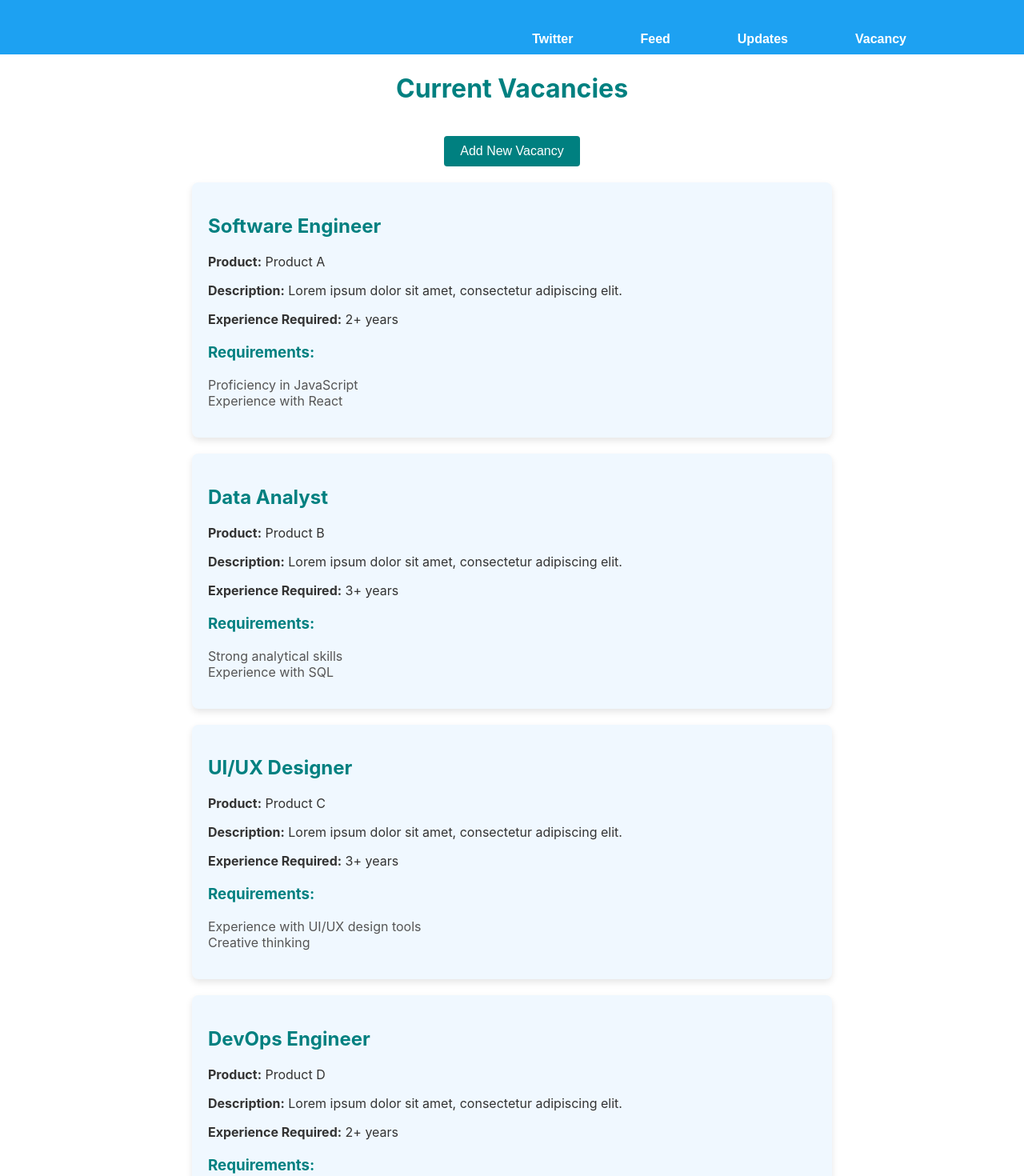
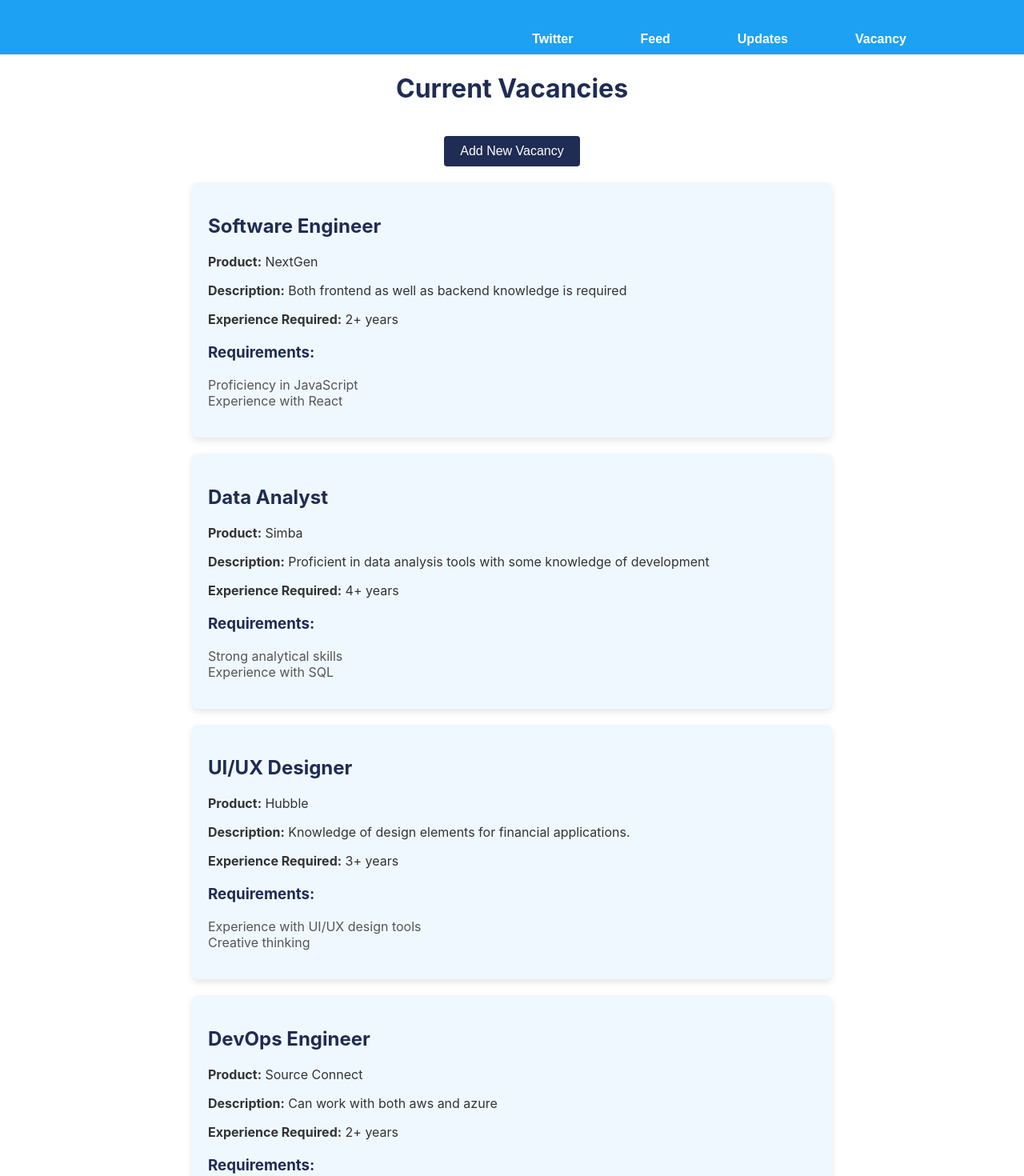
Before and after one commit to nlogn-isw/webapp, a React (Create React App) app in the folder frontend/: page /Vacancies in a window 1280 px wide. Shown: the top 1470 px of the page at 80% size. Built offline with nearby package versions, Linux system fonts and the light colour scheme.

Commit message:
Matches modified

```diff
--- a/frontend/src/components/Match/Match.css
+++ b/frontend/src/components/Match/Match.css
@@ -7,7 +7,7 @@
 }
 
     .match h2 {
-        color: #008080; /* Teal */
+        color: #1f2c53; /* Teal */
     }
 
     .match p {
@@ -15,7 +15,7 @@
     }
 
     .match button {
-        background-color: #008080; /* Teal */
+        background-color: #1f2c53; /* Teal */
         color: #fff;
         border: none;
         border-radius: 4px;
--- a/frontend/src/components/Match/Match.js
+++ b/frontend/src/components/Match/Match.js
@@ -14,7 +14,7 @@ const Match = ({ name, email, currentPosition, matchPercentage }) => {
       <h2>{name}</h2>
       <p><strong>Email:</strong> {email}</p>
       <p><strong>Current Position:</strong> {currentPosition}</p>
-      {showMatchPercentage ? <MatchPercentage matchPercentage={matchPercentage} /> : <button onClick={handleShowMatchPercentage}>Match Percentage</button>}
+      {showMatchPercentage ? <MatchPercentage matchPercentage={matchPercentage} /> : <button onClick={handleShowMatchPercentage}>Requirements Match</button>}
     </div>
   );
 };
--- a/frontend/src/components/Match/MatchPage.css
+++ b/frontend/src/components/Match/MatchPage.css
@@ -5,6 +5,6 @@
 
     .match-page h1 {
         text-align: center;
-        color: #008080; /* Teal */
+        color: #1f2c53; /* Teal */
         margin-bottom: 40px;
     }
--- a/frontend/src/components/Match/MatchPage.js
+++ b/frontend/src/components/Match/MatchPage.js
@@ -5,26 +5,26 @@ import './MatchPage.css'; // Import CSS file
 const MatchPage = () => {
     const matches = [
         {
-            name: 'John Doe',
-            email: 'john@example.com',
+            name: 'Milan MY',
+            email: 'milanmy@gmail.com',
             currentPosition: 'Software Engineer',
-            matchPercentage: 80,
+            matchPercentage: 70,
         },
         {
-            name: 'Jane Smith',
-            email: 'jane@example.com',
+            name: 'Yash Shah',
+            email: 'shahyash@gmail.com',
             currentPosition: 'Data Analyst',
             matchPercentage: 90,
         },
         {
-            name: 'Michael Johnson',
-            email: 'michael@example.com',
+            name: 'Gyan Ranjan',
+            email: 'gyanranjan2424.com',
             currentPosition: 'Project Manager',
-            matchPercentage: 75,
+            matchPercentage: 60,
         },
         {
-            name: 'Emily Brown',
-            email: 'emily@example.com',
+            name: 'Palak Khandelwal',
+            email: 'khandelwal2000@gmail.com',
             currentPosition: 'UI/UX Designer',
             matchPercentage: 85,
         },
@@ -32,7 +32,7 @@ const MatchPage = () => {
 
     return (
         <div className="match-page">
-            <h1>Matched Profiles</h1>
+            <h1>Available Profiles</h1>
             {matches.map((match, index) => (
                 <Match
                     key={index}
--- a/frontend/src/components/Match/MatchPercentage.css
+++ b/frontend/src/components/Match/MatchPercentage.css
@@ -4,7 +4,7 @@
 }
 
     .match-percentage h3 {
-        color: #008080; /* Teal */
+        color: #1f2c53; /* Teal */
         margin-bottom: 10px;
     }
 
@@ -27,5 +27,5 @@
         border-radius: 50%;
         transform: rotate(-90deg);
         background-color: transparent;
-        background-image: conic-gradient(#008080 0%, transparent 0%);
+        background-image: conic-gradient(#49ab66 0%, transparent 0%);
     }
--- a/frontend/src/components/Match/MatchPercentage.js
+++ b/frontend/src/components/Match/MatchPercentage.js
@@ -5,7 +5,7 @@ const MatchPercentage = ({ matchPercentage }) => {
     return (
         <div className="match-percentage">
             <h3>Match Percentage</h3>
-            <div className="pie-chart" style={{ backgroundImage: `conic-gradient(#008080 ${matchPercentage}%, transparent ${matchPercentage}%)` }}></div>
+            <div className="pie-chart" style={{ backgroundImage: `conic-gradient(#49ab66 ${matchPercentage}%, transparent ${matchPercentage}%)` }}></div>
             <p>{matchPercentage}%</p>
         </div>
     );
--- a/frontend/src/components/Vacancy/AddVacancyForm.css
+++ b/frontend/src/components/Vacancy/AddVacancyForm.css
@@ -7,7 +7,7 @@
 }
 
     .add-vacancy-form h2 {
-        color: #008080; /* Teal */
+        color: #1f2c53; /* Teal */
         margin-bottom: 20px;
     }
 
@@ -28,11 +28,11 @@
         .add-vacancy-form form input:focus,
         .add-vacancy-form form textarea:focus {
             outline: none;
-            border-color: #008080; /* Teal */
+            border-color: #1f2c53; /* Teal */
         }
 
     .add-vacancy-form form button {
-        background-color: #008080; /* Teal */
+        background-color: #1f2c53; /* Teal */
         color: #fff;
         border: none;
         border-radius: 4px;
--- a/frontend/src/components/Vacancy/AddVacancyForm.js
+++ b/frontend/src/components/Vacancy/AddVacancyForm.js
@@ -1,5 +1,3 @@
-// AddVacancyForm.js
-
 import React, { useState } from 'react';
 import './AddVacancyForm.css'; // Import CSS file
 
--- a/frontend/src/components/Vacancy/Vacancy.css
+++ b/frontend/src/components/Vacancy/Vacancy.css
@@ -7,7 +7,7 @@
 }
 
     .vacancy h2 {
-        color: #008080; /* Teal */
+        color: #1f2c53; /* Teal */
     }
 
     .vacancy p {
@@ -15,7 +15,7 @@
     }
 
     .vacancy h3 {
-        color: #008080; /* Teal */
+        color: #1f2c53; /* Teal */
         margin-top: 20px;
     }
 
@@ -36,12 +36,12 @@
 
     .vacancy-page h1 {
         text-align: center;
-        color: #008080; /* Teal */
+        color: #1f2c53; /* Teal */
         margin-bottom: 40px;
     }
 
 .add-vacancy-button {
-    background-color: #008080; /* Teal */
+    background-color: #1f2c53; /* Teal */
     color: #fff;
     border: none;
     border-radius: 4px;
--- a/frontend/src/components/Vacancy/VacancyPage.css
+++ b/frontend/src/components/Vacancy/VacancyPage.css
@@ -5,14 +5,14 @@
 
     .vacancy-page h1 {
         text-align: center;
-        color: #008080; /* Teal */
+        color: #1f2c53; /* Teal */
         margin-bottom: 40px;
     }
 
 .add-vacancy-button {
-    display:block;
-    margin:auto;
-    background-color: #008080; /* Teal */
+    display: block;
+    margin: auto;
+    background-color: #1f2c53; /* Teal */
     color: #fff;
     border: none;
     border-radius: 4px;
--- a/frontend/src/components/Vacancy/VacancyPage.js
+++ b/frontend/src/components/Vacancy/VacancyPage.js
@@ -6,42 +6,45 @@ import AddVacancyForm from './AddVacancyForm'; // Import AddVacancyForm componen
 import './VacancyPage.css'; // Import CSS file
 
 const VacancyPage = () => {
-    // Sample data for vacancies
-    const vacancies = [
+    const [vacancies, setVacancies] = useState([
         {
             title: 'Software Engineer',
-            description: 'Lorem ipsum dolor sit amet, consectetur adipiscing elit.',
+            description: 'Both frontend as well as backend knowledge is required',
             requirements: ['Proficiency in JavaScript', 'Experience with React'],
-            product: 'Product A',
+            product: 'NextGen',
             experienceRequired: '2+ years',
         },
         {
             title: 'Data Analyst',
-            description: 'Lorem ipsum dolor sit amet, consectetur adipiscing elit.',
+            description: 'Proficient in data analysis tools with some knowledge of development',
             requirements: ['Strong analytical skills', 'Experience with SQL'],
-            product: 'Product B',
-            experienceRequired: '3+ years',
+            product: 'Simba',
+            experienceRequired: '4+ years',
         },
         {
             title: 'UI/UX Designer',
-            description: 'Lorem ipsum dolor sit amet, consectetur adipiscing elit.',
+            description: 'Knowledge of design elements for financial applications.',
             requirements: ['Experience with UI/UX design tools', 'Creative thinking'],
-            product: 'Product C',
+            product: 'Hubble',
             experienceRequired: '3+ years',
         },
         {
             title: 'DevOps Engineer',
-            description: 'Lorem ipsum dolor sit amet, consectetur adipiscing elit.',
+            description: 'Can work with both aws and azure',
             requirements: ['Experience with Docker', 'Knowledge of CI/CD pipelines'],
-            product: 'Product D',
+            product: 'Source Connect',
             experienceRequired: '2+ years',
         },
-    ];
-
+    ]);
     const [showAddForm, setShowAddForm] = useState(false);
 
     const handleAddVacancyClick = () => {
         setShowAddForm(true);
+    };
+
+    const handleAddVacancySubmit = (newVacancy) => {
+        setVacancies([...vacancies, newVacancy]);
+        setShowAddForm(false); // Close the form after submission
     };
 
     return (
@@ -50,7 +53,7 @@ const VacancyPage = () => {
             <button className="add-vacancy-button" onClick={handleAddVacancyClick}>
                 Add New Vacancy
             </button>
-            {showAddForm ? <AddVacancyForm /> : null}
+            {showAddForm ? <AddVacancyForm onSubmit={handleAddVacancySubmit} /> : null}
             {vacancies.map((vacancy, index) => (
                 <Vacancy
                     key={index}
```
